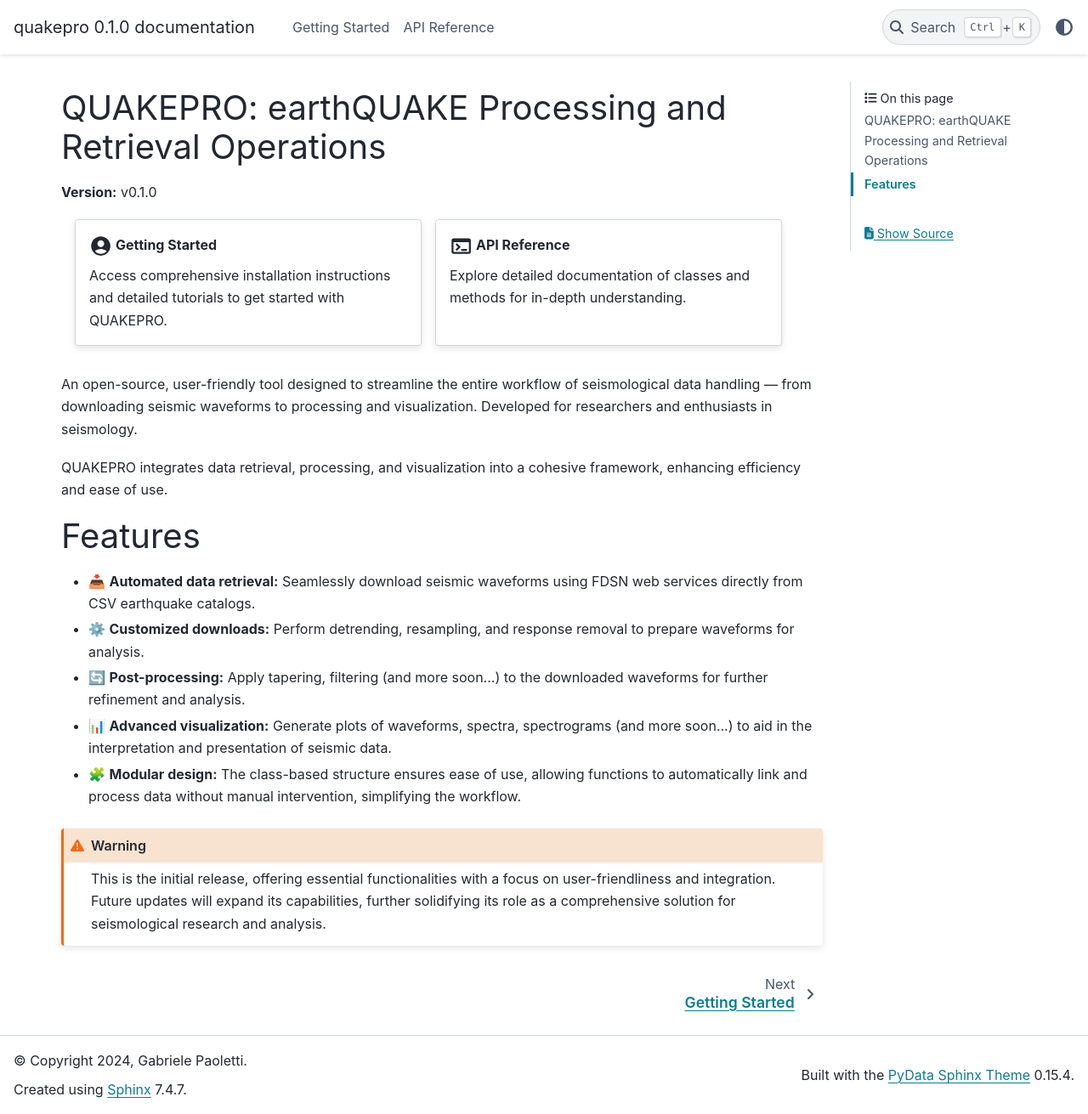
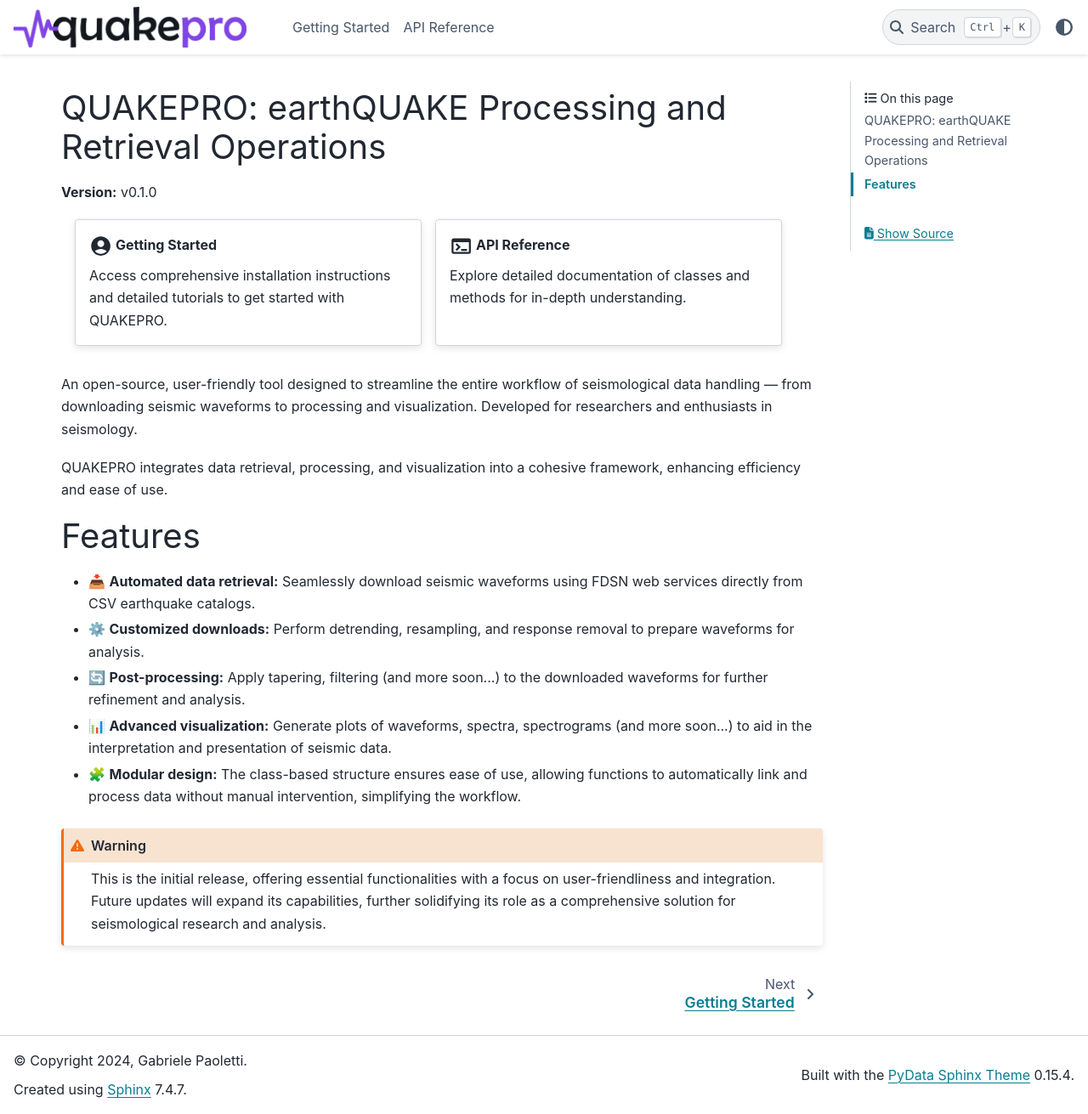
Before and after one commit to gabrielepaoletti/quakepro, a Sphinx documentation site: the page built from docs/source/index.rst, in a window 1280 px wide and 1311 px high. Shown: the whole window at 85% size. Built offline with Sphinx 7.4.7 and the PyData theme 0.15.4, drawn with Linux system fonts in a browser that asks for light colours.

Commit message:
Update docs

```diff
--- a/docs/source/conf.py
+++ b/docs/source/conf.py
@@ -77,11 +77,11 @@ html_css_files = [
 
 ]
 
-# html_favicon = '_static/logos/seismutils_circle_color.ico'
+html_favicon = '_static/logos/quakepro_tab_icon_light.ico'
 
-# html_theme_options = {
-#    'logo': {
-#       'image_light': '_static/logos/seismutils_logo_color_docs.png',
-#       'image_dark': '_static/logos/seismutils_logo_light_docs.png',
-#    }
-# }
+html_theme_options = {
+   'logo': {
+      'image_light': '_static/logos/quakepro_logo_dark.png',
+      'image_dark': '_static/logos/quakepro_logo_light.png',
+   }
+}
```
Also changed, not shown: docs/source/_static/quake_pro_tab_icon_light.png (renamed from docs/source/_static/tab_icon_light.png), docs/source/_static/quakepro_tab_icon_dark.ico (added), docs/source/_static/quakepro_tab_icon_dark.png (renamed from docs/source/_static/tab_icon_dark.png), docs/source/_static/quakepro_tab_icon_light.ico (added).
